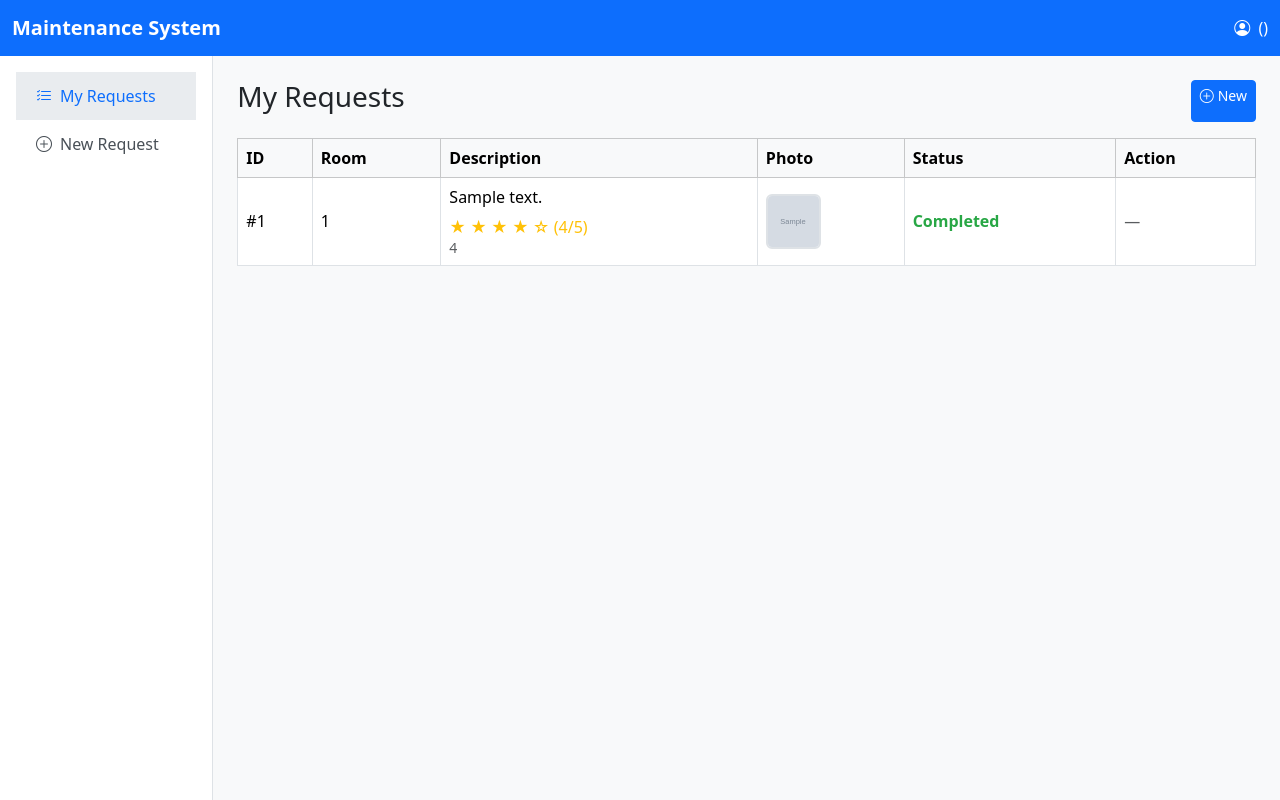
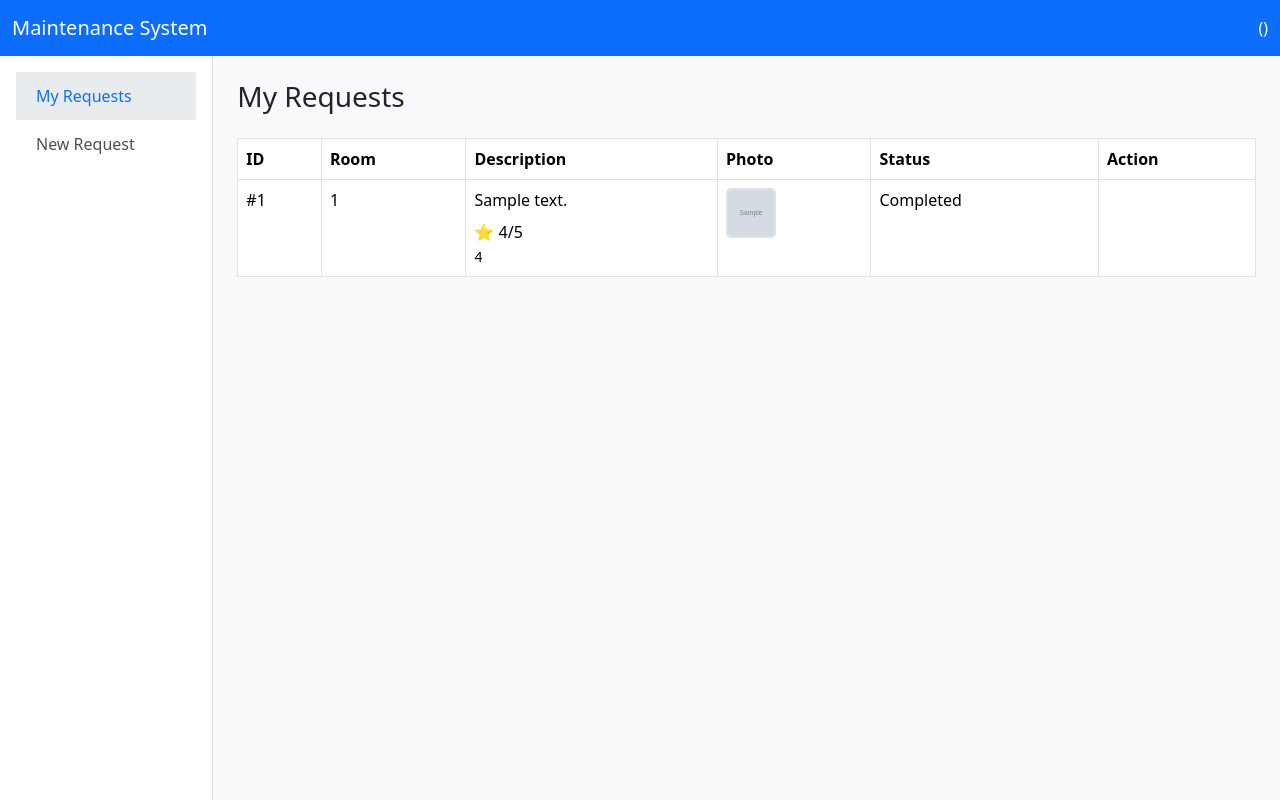
Before and after one commit to ThembelaniProject/ResManagement-System, a Python web app: template templates/student/my_requests.html in a window 1280 px wide. Run offline with Jinja, Linux system fonts and the light colour scheme; the template is opened without the code that fills it: most values are stand-ins (such as "Sample title", 1, 10 or a date in 2020); grey boxes marked "Sample" are stand-in pictures.

Commit message:
my request view

```diff
--- a/templates/student/my_requests.html
+++ b/templates/student/my_requests.html
@@ -1,62 +1,33 @@
-<doctype html>
+<!DOCTYPE html>
 <html lang="en">
 <head>
     <meta charset="UTF-8">
     <meta name="viewport" content="width=device-width, initial-scale=1.0">
     <title>Res Maintenance System - My Requests</title>
-
     <link href="https://cdn.jsdelivr.net/npm/bootstrap@5.3.2/dist/css/bootstrap.min.css" rel="stylesheet">
     <link href="https://cdn.jsdelivr.net/npm/bootstrap-icons@1.11.3/font/bootstrap-icons.css" rel="stylesheet">
 
     <style>
         body { min-height: 100vh; background-color: #f8f9fa; }
+        .sidebar { min-height: calc(100vh - 56px); background-color: #ffffff; border-right: 1px solid #dee2e6; }
+        .nav-link { color: #495057; padding: 0.75rem 1.25rem; }
+        .nav-link:hover, .nav-link.active { background-color: #e9ecef; color: #0d6efd; }
 
-        .sidebar {
-            min-height: calc(100vh - 56px);
-            background-color: #ffffff;
-            border-right: 1px solid #dee2e6;
-        }
-
-        .nav-link {
-            color: #495057;
-            padding: 0.75rem 1.25rem;
-        }
-
-        .nav-link:hover, .nav-link.active {
-            background-color: #e9ecef;
-            color: #0d6efd;
-        }
-
-        /* Image */
         .photo-thumbnail {
-            width: 55px;
-            height: 55px;
-            border-radius: 6px;
+            width: 50px; height: 50px;
+            border-radius: 5px;
             cursor: pointer;
             object-fit: cover;
             border: 2px solid #dee2e6;
             transition: transform 0.2s;
         }
-
         .photo-thumbnail:hover {
             transform: scale(1.1);
             border-color: #0d6efd;
         }
-
         .photo-modal-img {
             max-width: 100%;
             max-height: 80vh;
-        }
-
-        /* Status colors */
-        .status-pending { color: #ffc107; font-weight: 600; }
-        .status-in-progress { color: #0d6efd; font-weight: 600; }
-        .status-completed { color: #28a745; font-weight: 600; }
-
-        /* Rating stars */
-        .stars {
-            color: #ffc107;
-            font-size: 1rem;
         }
     </style>
 </head>
@@ -66,10 +37,8 @@
 <!-- Navbar -->
 <nav class="navbar navbar-expand navbar-dark bg-primary">
     <div class="container-fluid">
-        <a class="navbar-brand fw-bold" href="#">Maintenance System</a>
-
+        <a class="navbar-brand" href="#">Maintenance System</a>
         <div class="ms-auto text-white">
-            <i class="bi bi-person-circle me-1"></i>
             {{ current_user.full_name }} ({{ current_user.role.title() }})
         </div>
     </div>
@@ -79,27 +48,17 @@
 
     <!-- Sidebar -->
     <div class="sidebar col-2 p-3">
-        <a class="nav-link active" href="{{ url_for('my_requests') }}">
-            <i class="bi bi-list-check me-2"></i>My Requests
-        </a>
-
-        <a class="nav-link" href="{{ url_for('new_request') }}">
-            <i class="bi bi-plus-circle me-2"></i>New Request
-        </a>
+        <a class="nav-link active" href="{{ url_for('my_requests') }}">My Requests</a>
+        <a class="nav-link" href="{{ url_for('new_request') }}">New Request</a>
     </div>
 
-    <!-- Main -->
+    <!-- Main Content -->
     <div class="col-10 p-4">
 
-        <div class="d-flex justify-content-between mb-3">
-            <h3>My Requests</h3>
-            <a href="{{ url_for('new_request') }}" class="btn btn-primary btn-sm">
-                <i class="bi bi-plus-circle me-1"></i>New
-            </a>
-        </div>
+        <h3 class="mb-4">My Requests</h3>
 
-        <table class="table table-bordered table-hover align-middle">
-            <thead class="table-light">
+        <table class="table table-bordered table-hover">
+            <thead>
                 <tr>
                     <th>ID</th>
                     <th>Room</th>
@@ -115,43 +74,31 @@
                 <tr>
                     <td>#{{ req.id }}</td>
                     <td>{{ req.room_number }}</td>
-
                     <td>
                         {{ req.description }}
 
                         {% if req.status == "Completed" %}
                             <div class="mt-2">
-
                                 {% if req.rating %}
-                                <div class="stars">
-                                    {% for i in range(req.rating) %}
-                                        ★
-                                    {% endfor %}
-                                    {% for i in range(5 - req.rating) %}
-                                        ☆
-                                    {% endfor %}
-                                    ({{ req.rating }}/5)
-                                </div>
-
+                                    ⭐ {{ req.rating }}/5
                                     {% if req.rating_comment %}
-                                    <small class="text-muted">{{ req.rating_comment }}</small>
+                                        <br><small>{{ req.rating_comment }}</small>
                                     {% endif %}
-
                                 {% else %}
                                     <a href="{{ url_for('rate_request', request_id=req.id) }}"
                                        class="btn btn-sm btn-outline-primary mt-1">
-                                   ⭐ Rate this job
+                                       Rate
                                     </a>
                                 {% endif %}
-
                             </div>
                         {% endif %}
                     </td>
 
-                    <!-- IMAGE FIX -->
+                    <!-- ✅ FIXED IMAGE DISPLAY -->
                     <td>
                         {% if req.photo_path %}
                             {% if req.photo_path.startswith('http') %}
+                                <!-- Cloud Image -->
                                 <img src="{{ req.photo_path }}"
                                      class="photo-thumbnail"
                                      loading="lazy"
@@ -159,6 +106,7 @@
                                      data-bs-toggle="modal"
                                      data-bs-target="#photoModal">
                             {% else %}
+                                <!-- Local Image -->
                                 <img src="{{ url_for('static', filename=req.photo_path) }}"
                                      class="photo-thumbnail"
                                      loading="lazy"
@@ -171,35 +119,13 @@
                         {% endif %}
                     </td>
 
-                    <!-- STATUS -->
-                    <td>
-                        <span class="
-                            {% if req.status == 'Pending' %}status-pending
-                            {% elif req.status == 'In Progress' %}status-in-progress
-                            {% elif req.status == 'Completed' %}status-completed
-                            {% endif %}
-                        ">
-                            {{ req.status }}
-                        </span>
-                    </td>
+                    <td>{{ req.status }}</td>
 
-                    <!-- ACTION -->
                     <td>
                         {% if req.status not in ['Completed'] %}
                             <a href="{{ url_for('edit_request', request_id=req.id) }}"
-                               class="btn btn-sm btn-primary">
-                               <i class="bi bi-pencil"></i>
-                            </a>
-                        {% else %}
-                            <span class="text-muted">—</span>
+                               class="btn btn-sm btn-primary">Edit</a>
                         {% endif %}
-                    </td>
-                </tr>
-                {% else %}
-                <tr>
-                    <td colspan="6" class="text-center text-muted py-4">
-                        <i class="bi bi-inbox fs-3"></i><br>
-                        No requests found
                     </td>
                 </tr>
                 {% endfor %}
@@ -217,7 +143,6 @@
                 <h5>Image Preview</h5>
                 <button class="btn-close" data-bs-dismiss="modal"></button>
             </div>
-
             <div class="modal-body text-center">
                 <img id="modalPhoto" class="photo-modal-img">
             </div>
```
Lines whose indentation alone changed are shown as unchanged.
